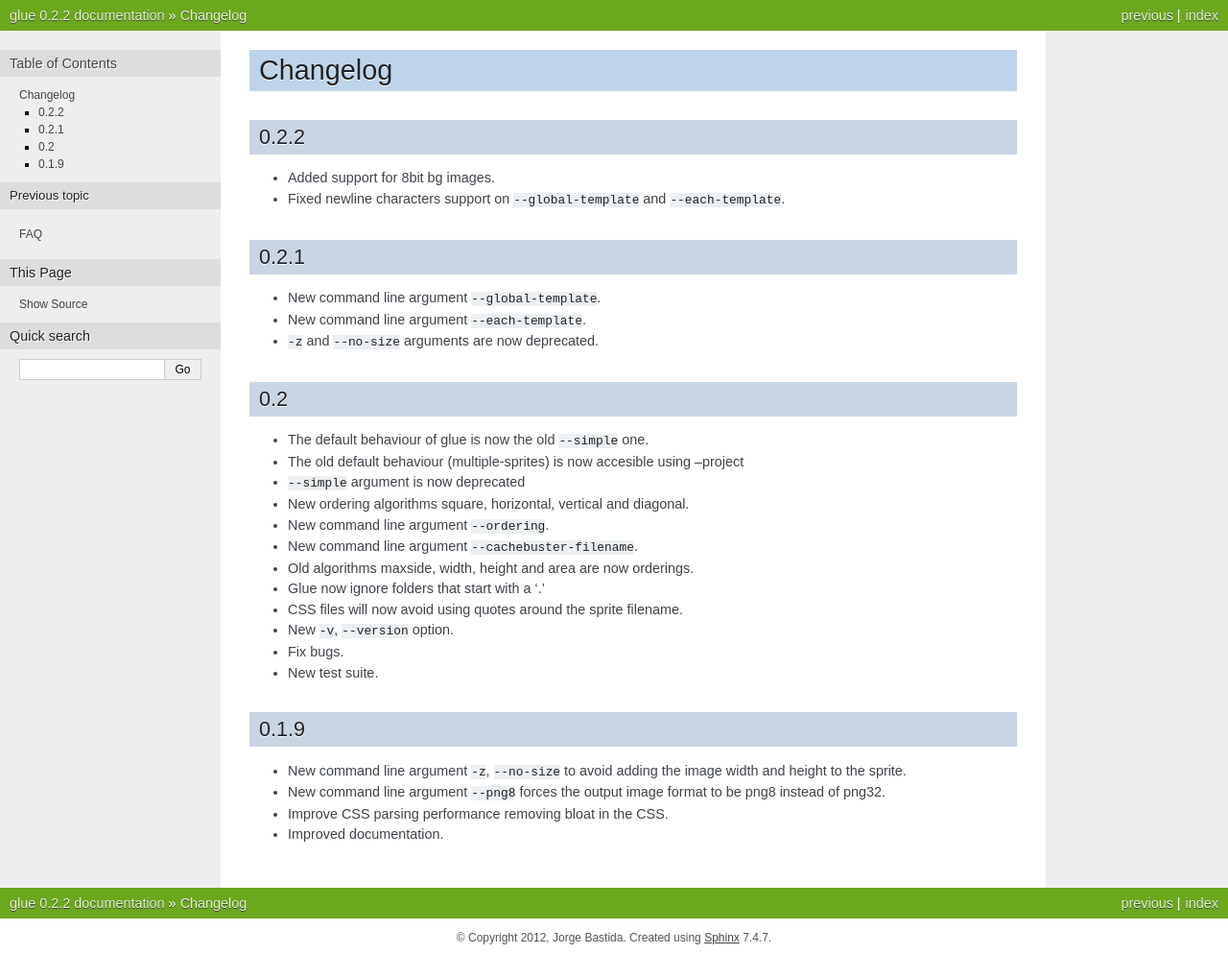
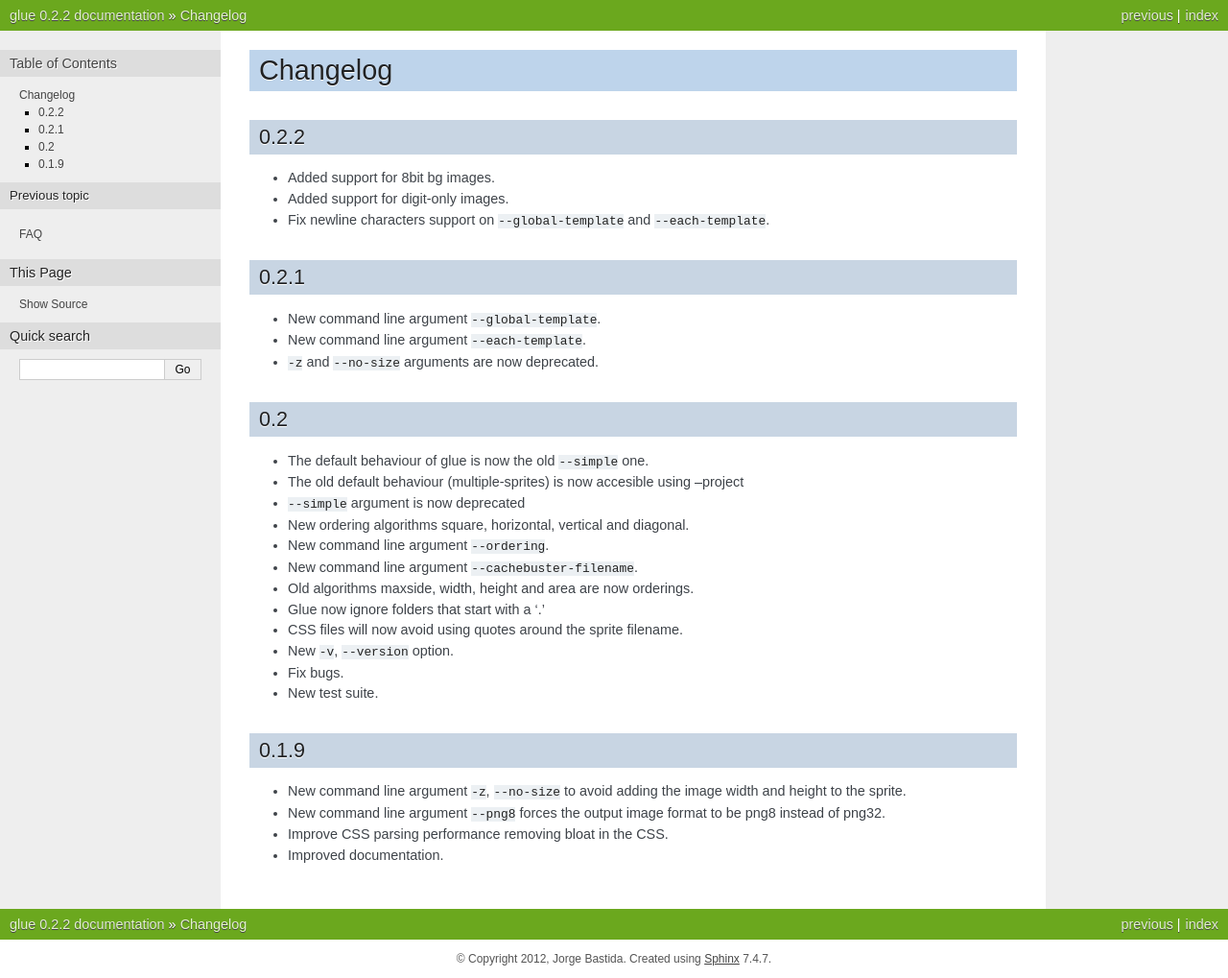
Before and after one commit to jorgebastida/glue, a Sphinx documentation site: the page built from docs/changelog.rst, in a window 1280 px wide. Shown: the whole page at 96% size. Built offline with Sphinx 7.4.7, drawn with Linux system fonts in a browser that asks for light colours; the version number is read from the project's files by our own code; before the commit the page ends 997 px from its top, so only the background shows below that.

Commit message:
Update the readme

```diff
--- a/docs/changelog.rst
+++ b/docs/changelog.rst
@@ -4,7 +4,8 @@ Changelog
 0.2.2
 ^^^^^^
 * Added support for 8bit bg images.
-* Fixed newline characters support on ``--global-template`` and ``--each-template``.
+* Added support for digit-only images.
+* Fix newline characters support on ``--global-template`` and ``--each-template``.
 
 0.2.1
 ^^^^^^
```
